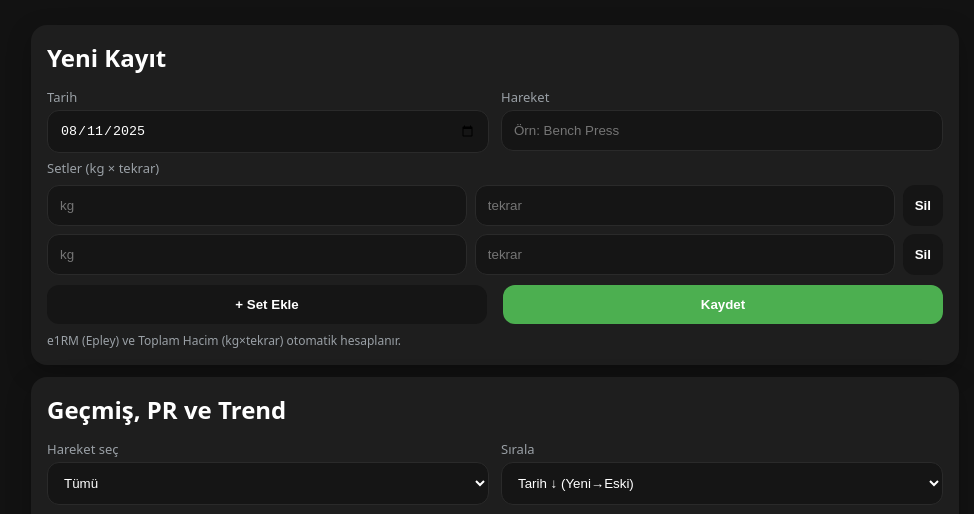
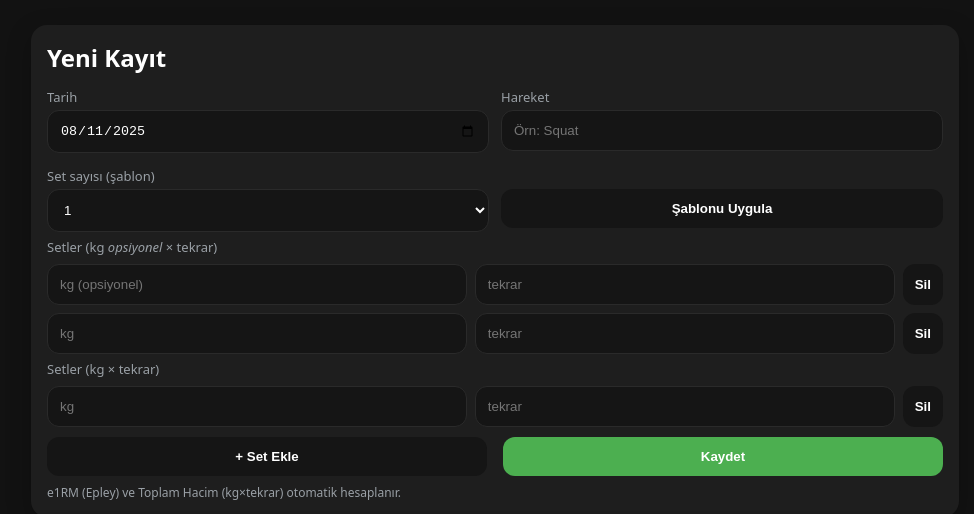
Before and after one commit to fatihdisci/fittrack, a plain HTML site: page index.html in a window 1280 px wide. Shown: the part 92-606 px from the top of the page, without its empty margins (145-1119 px from the left). Drawn offline with Linux system fonts and the light colour scheme; a script that the page names is missing.

Commit message:
Update index.html

```diff
--- a/index.html
+++ b/index.html
@@ -46,8 +46,33 @@
   </div>
   <div>
     <label>Hareket</label>
-        <input type="text" id="exerciseInput" placeholder="Örn: Bench Press" list="exerciseList">
+    <input type="text" id="exerciseInput" placeholder="Örn: Squat" list="exerciseList">
     <datalist id="exerciseList"></datalist>
+  </div>
+</div>
+
+<!-- BURAYA EKLE -->
+<div class="row cols-2" style="margin:8px 0 4px">
+  <div>
+    <label>Set sayısı (şablon)</label>
+    <select id="setCountSelect">
+      <option>1</option><option>2</option><option>3</option>
+      <option>4</option><option>5</option><option>6</option>
+    </select>
+  </div>
+  <div>
+    <label>&nbsp;</label>
+    <button type="button" class="ghost" onclick="applySetTemplate()">Şablonu Uygula</button>
+  </div>
+</div>
+<!-- EKLEME BİTTİ -->
+
+<label>Setler (kg <em>opsiyonel</em> × tekrar)</label>
+<div id="setsBox">
+  <div class="set-row">
+    <input inputmode="decimal" placeholder="kg (opsiyonel)">
+    <input inputmode="numeric" placeholder="tekrar">
+    <button type="button" class="ghost" onclick="removeSet(this)">Sil</button>
   </div>
 </div>
 
```
Lines whose indentation alone changed are shown as unchanged.
